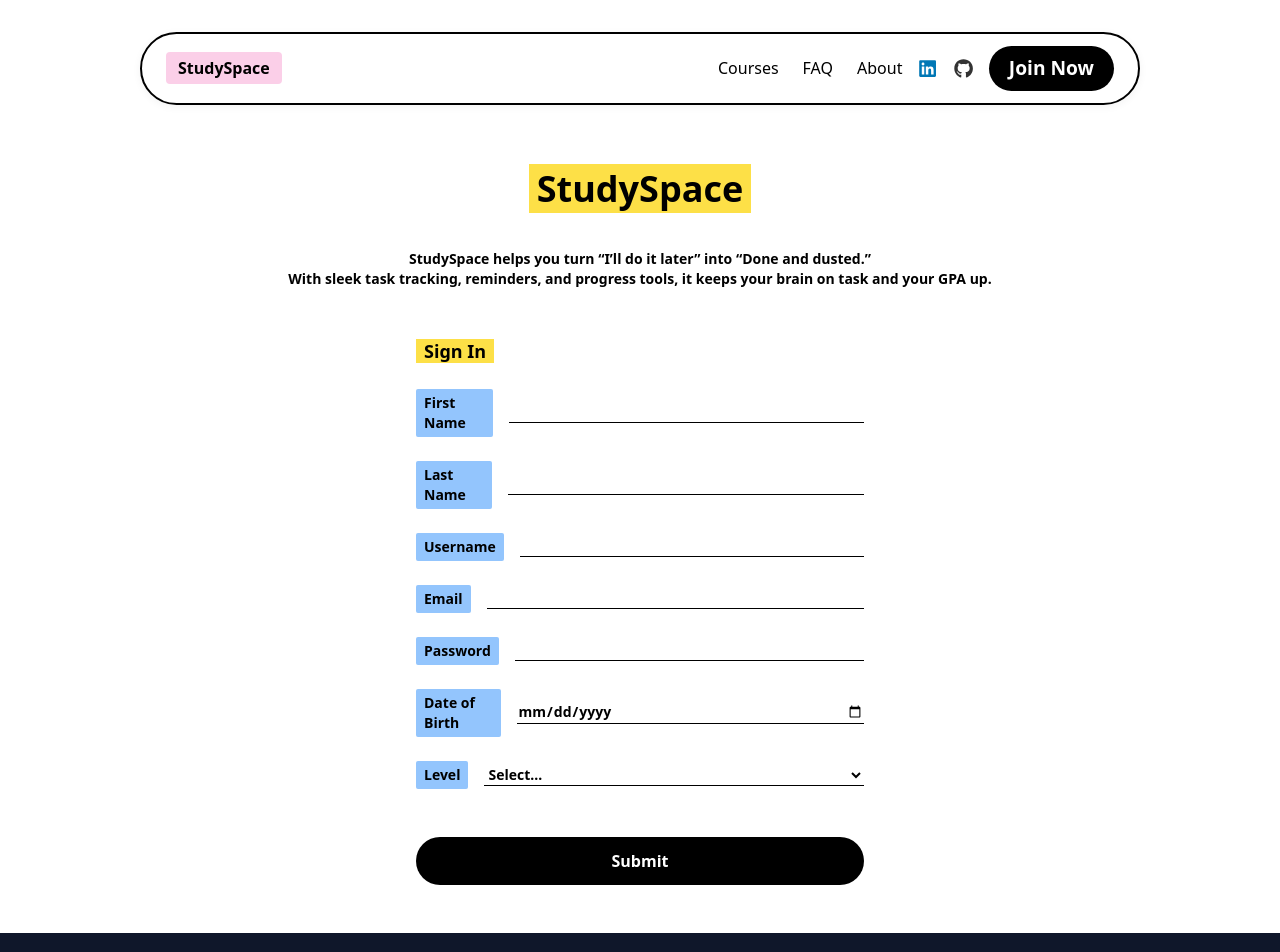
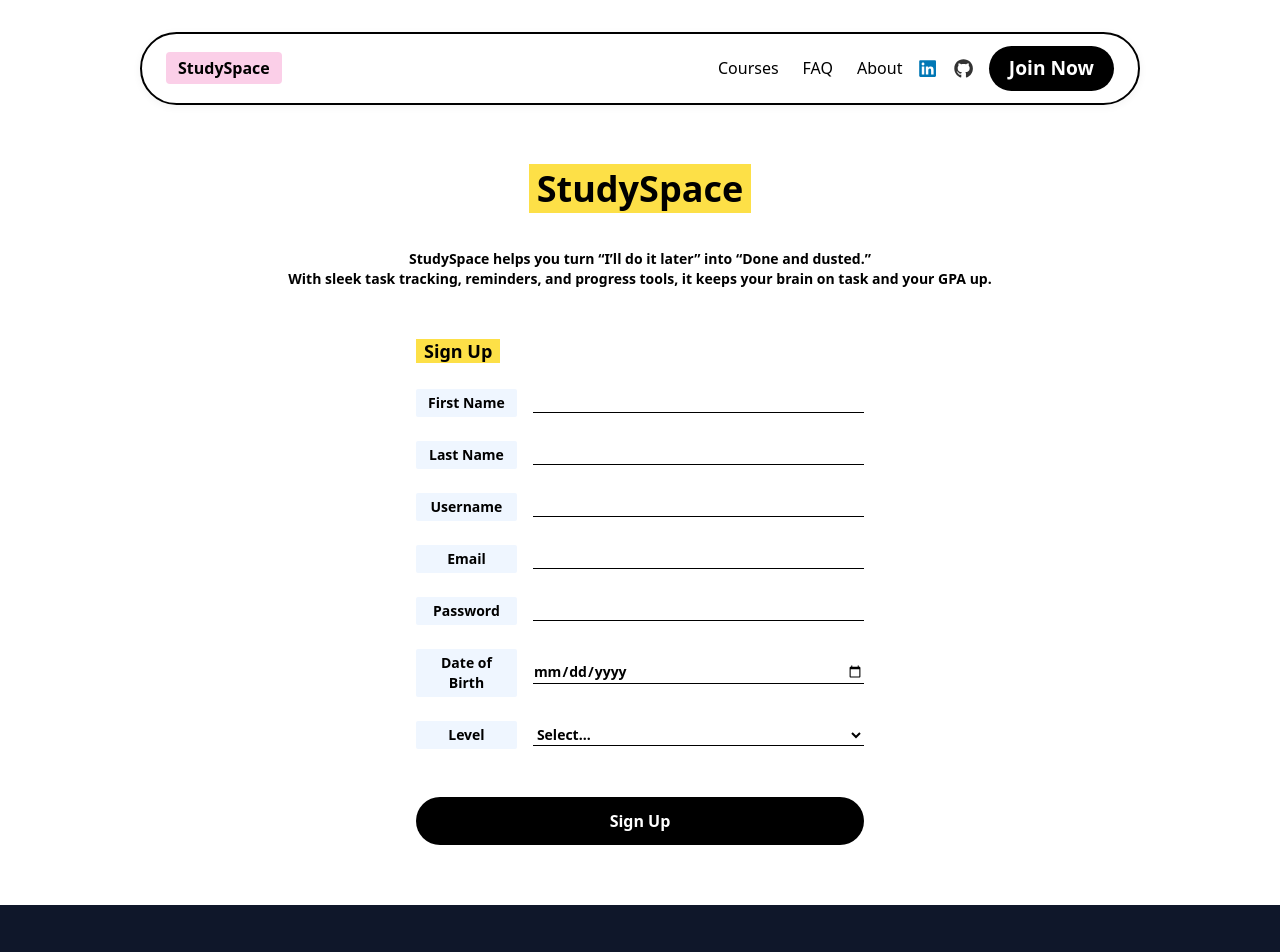
Before and after one commit to PorrangiYalda/StudySpace, a React (Create React App) app in the folder Frontend/framer-clone/: page /signin in a window 1280 px wide. Shown: the top 952 px of the page. Built offline with nearby package versions, Linux system fonts and the light colour scheme.

Commit message:
security config

```diff
--- a/Frontend/framer-clone/src/pages/SignInPage.jsx
+++ b/Frontend/framer-clone/src/pages/SignInPage.jsx
@@ -17,7 +17,7 @@ export default function SignInPage() {
     setFormData({ ...formData, [e.target.name]: e.target.value });
   };
 
-  const handleSubmit = async (e) => {
+  const handleSignupSubmit = async (e) => {
     e.preventDefault();
 
     const response = await fetch("http://localhost:8080/auth/signup", {
@@ -29,6 +29,8 @@ export default function SignInPage() {
     const data = await response.text();
     alert(data);
   };
+
+
 
   return (
     <>
@@ -45,12 +47,13 @@ export default function SignInPage() {
           With sleek task tracking, reminders, and progress tools, it keeps your brain on task and your GPA up.
         </p>
 
+        {/* Sign Up Form */}
         <div className="w-full max-w-md mt-6">
           <h2 className="text-lg font-semibold mb-6">
-            <span className="bg-yellow-300 px-2">Sign In</span>
+            <span className="bg-yellow-300 px-2">Sign Up</span>
           </h2>
 
-          <form className="space-y-6" onSubmit={handleSubmit}>
+          <form className="space-y-6" onSubmit={handleSignupSubmit}>
             {[
               { label: "First Name", name: "first_name", type: "text" },
               { label: "Last Name", name: "last_name", type: "text" },
@@ -63,7 +66,7 @@ export default function SignInPage() {
                 key={name}
                 className="flex items-center gap-2 text-sm font-bold"
               >
-                <span className="bg-blue-300 px-2 py-1 rounded-sm">{label}</span>
+                <span className="bg-blue-50 px-3 py-1 rounded-sm w-32 text-center">{label}</span>
                 <input
                   type={type}
                   name={name}
@@ -77,7 +80,7 @@ export default function SignInPage() {
 
             {/* Level of Studies Dropdown */}
             <label className="flex items-center gap-2 text-sm font-bold">
-              <span className="bg-blue-300 px-2 py-1 rounded-sm">Level</span>
+              <span className="bg-blue-50 px-3 py-1 rounded-sm w-32 text-center">Level</span>
               <select
                 name="level_of_studies"
                 value={formData.level_of_studies}
@@ -98,11 +101,13 @@ export default function SignInPage() {
                 type="submit"
                 className="w-full bg-black text-white py-3 rounded-full font-semibold hover:opacity-90"
               >
-                Submit
+                Sign Up
               </button>
             </div>
           </form>
         </div>
+
+
       </div>
 
       <Footer />
```
